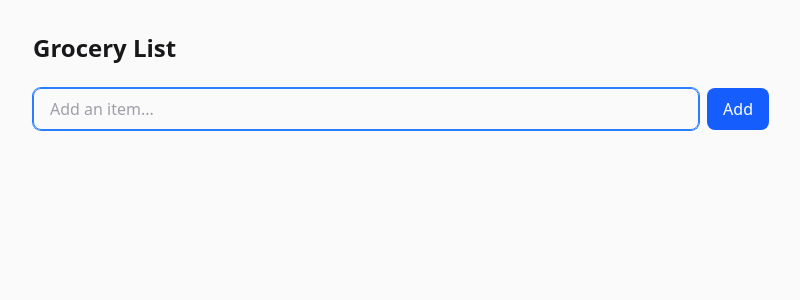
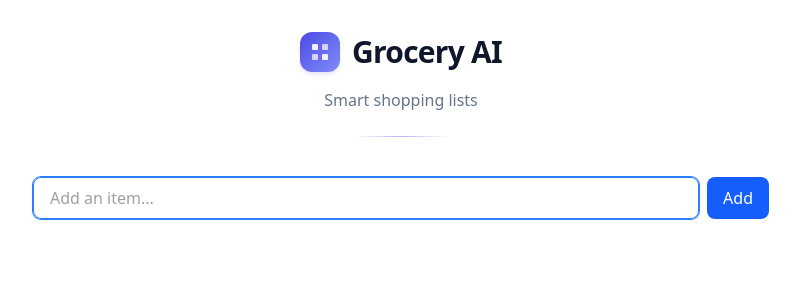
Before and after one commit to travissaylor/grocery-ai, a Next.js app: page / in a window 1280 px wide. Shown: the top 300 px of the page, without its empty margins (239-1039 px from the left). Built offline with nearby package versions, Linux system fonts and the light colour scheme.

Commit message:
[Redesign header and brand identity]

```diff
--- a/app/page.tsx
+++ b/app/page.tsx
@@ -115,11 +115,37 @@ export default function Home() {
   }, [items]);
 
   return (
-    <div className="min-h-screen bg-zinc-50 dark:bg-black">
+    <div className="min-h-screen bg-[var(--background)]">
       <main className="mx-auto max-w-3xl px-4 py-8">
-        <h1 className="mb-6 text-2xl font-bold text-zinc-900 dark:text-zinc-50">
-          Grocery List
-        </h1>
+        {/* Header with brand identity */}
+        <header className="mb-10 text-center">
+          <div className="mb-4 flex items-center justify-center gap-3">
+            {/* Brand icon - abstract geometric shape */}
+            <div className="flex h-10 w-10 items-center justify-center rounded-xl bg-gradient-to-br from-[var(--color-primary)] to-[var(--color-accent)] shadow-brand-md">
+              <svg
+                width="20"
+                height="20"
+                viewBox="0 0 20 20"
+                fill="none"
+                xmlns="http://www.w3.org/2000/svg"
+                className="text-white"
+              >
+                <rect x="2" y="2" width="6" height="6" rx="1" fill="currentColor" opacity="0.9" />
+                <rect x="12" y="2" width="6" height="6" rx="1" fill="currentColor" opacity="0.7" />
+                <rect x="2" y="12" width="6" height="6" rx="1" fill="currentColor" opacity="0.7" />
+                <rect x="12" y="12" width="6" height="6" rx="1" fill="currentColor" opacity="0.9" />
+              </svg>
+            </div>
+            <h1 className="text-3xl font-bold tracking-tight text-[var(--foreground)]">
+              Grocery AI
+            </h1>
+          </div>
+          <p className="text-base text-[var(--color-neutral-500)]">
+            Smart shopping lists
+          </p>
+          {/* Gradient accent line */}
+          <div className="mx-auto mt-6 h-px w-24 bg-gradient-to-r from-transparent via-[var(--color-primary)] to-transparent opacity-40" />
+        </header>
 
         <div className="mb-6 flex gap-2">
           <input
```
